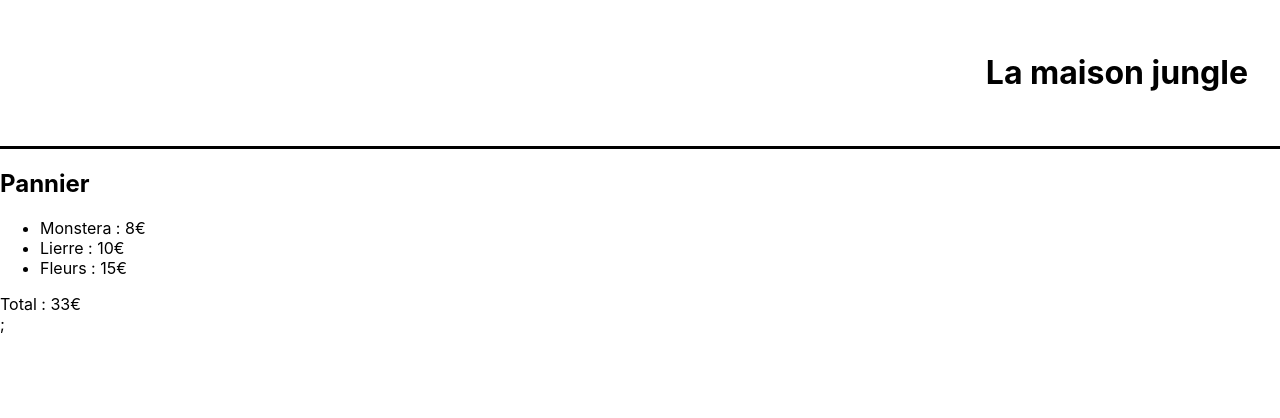
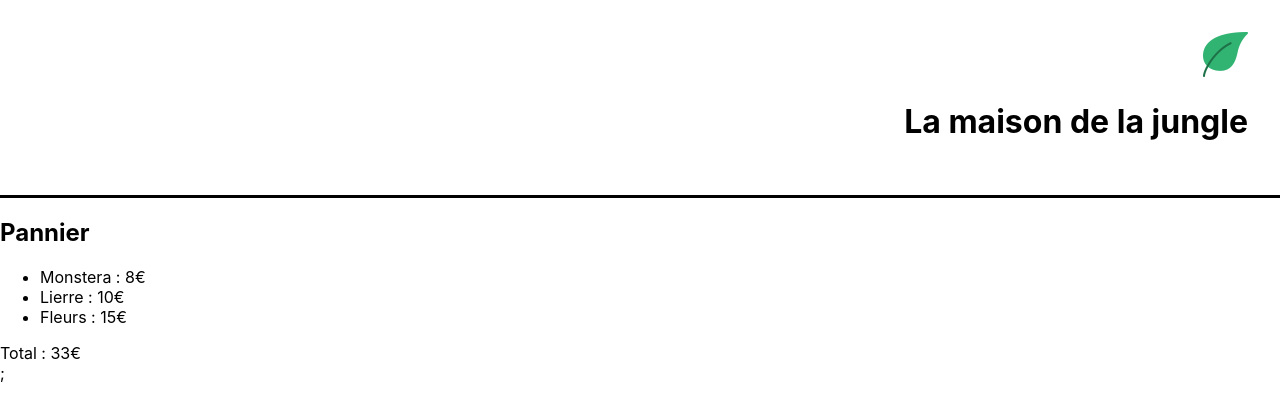
Before and after one commit to JB-Doffemont/React_practice, a React (Create React App) app in the folder react_shop/: page / in a window 1280 px wide. Shown: the top 418 px of the page. Built offline with nearby package versions, Linux system fonts and the light colour scheme.

Commit message:
logo + style

```diff
--- a/react_shop/src/components/Banner.js
+++ b/react_shop/src/components/Banner.js
@@ -1,9 +1,16 @@
 import "../styles/banner.css";
+import logo from "../assets/logo.png";
 
 function Banner() {
+  const title = "La maison de la jungle";
   return (
     <div className="lmj-banner">
-      <h1>La maison jungle</h1>
+      <img
+        src={logo}
+        alt="Logo feuille de la maison de la jungle"
+        className="lmj-logo"
+      />
+      <h1 className="lmj-title">{title}</h1>
     </div>
   );
 }
--- a/react_shop/src/styles/banner.css
+++ b/react_shop/src/styles/banner.css
@@ -4,3 +4,12 @@
         padding: 32px;
         border-bottom: solid 3px black;
     }
+
+.lmj-title {
+    padding-left: 32px;
+}
+
+.lmj-logo {
+    height: 45px;
+	width: 45px;
+}
```
Also changed, not shown: react_shop/src/assets/logo.png (added).
